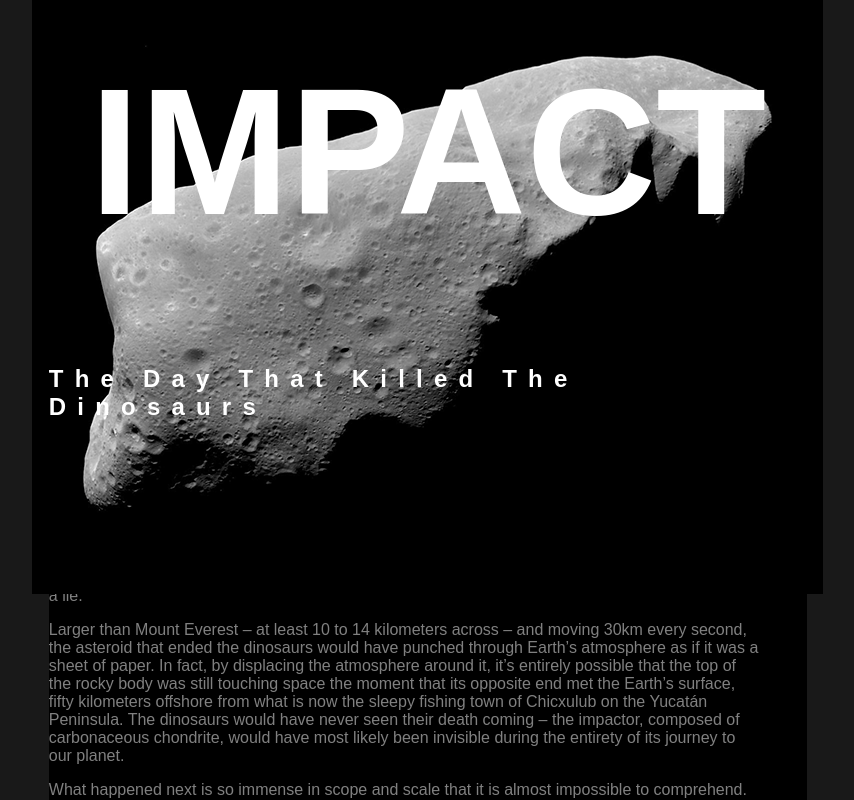
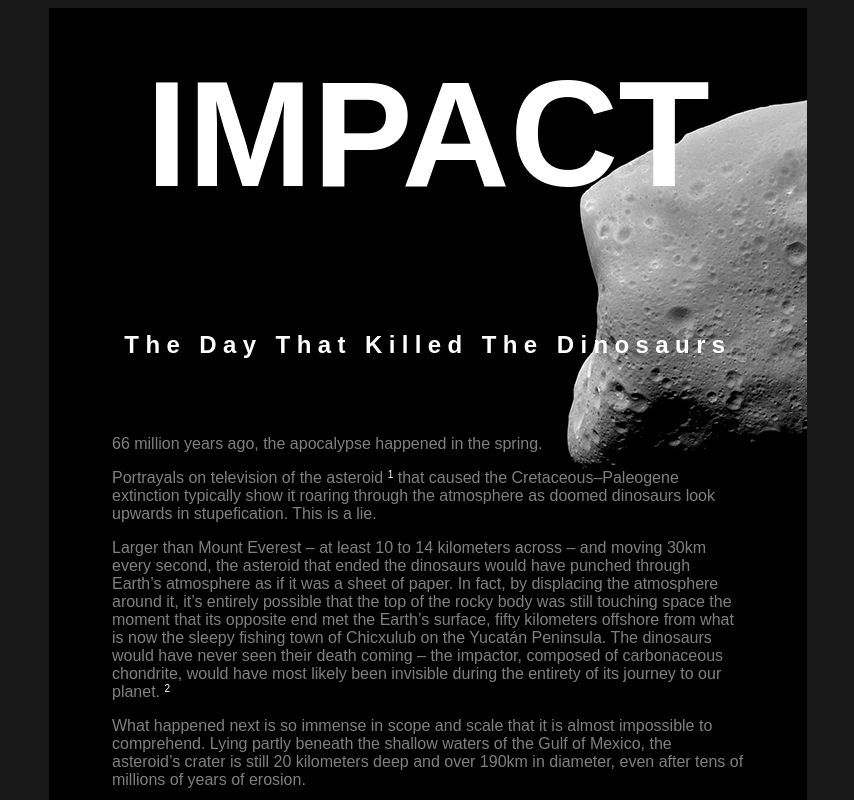
Before and after one commit to BatteryDrain/IMPACT, a plain HTML site: page index.html in a window 1280 px wide. Shown: the top 800 px of the page, without its empty margins (212-1066 px from the left). Drawn offline with Linux system fonts and the light colour scheme.

Commit message:
getting closer

```diff
--- a/index.html
+++ b/index.html
@@ -15,31 +15,42 @@
         <h1>IMPACT</h1>
         <h2>The Day That Killed The Dinosaurs</h2>
     </header>
-    <p>66 million years ago, the apocalypse happened in the spring.
+    <p>
+        66 million years ago, the apocalypse happened in the spring.
     </p>
-    <p>Portrayals on television of the asteroid that caused the Cretaceous–Paleogene extinction typically show it roaring through the atmosphere as doomed dinosaurs look upwards in stupefication. This is a lie.
+    <p>
+        Portrayals on television of the asteroid <span>1</span> that caused the Cretaceous–Paleogene extinction typically show it roaring through the atmosphere as doomed dinosaurs look upwards in stupefication. This is a lie.
     </p>
-    <p>Larger than Mount Everest – at least 10 to 14 kilometers across – and moving 30km every second, the asteroid that ended the dinosaurs would have punched through Earth’s atmosphere as if it was a sheet of paper. In fact, by displacing the atmosphere around it, it’s entirely possible that the top of the rocky body was still touching space the moment that its opposite end met the Earth’s surface, fifty kilometers offshore from what is now the sleepy fishing town of Chicxulub on the Yucatán Peninsula. The dinosaurs would have never seen their death coming – the impactor, composed of carbonaceous chondrite, would have most likely been invisible during the entirety of its journey to our planet.
+    <p>
+        Larger than Mount Everest – at least 10 to 14 kilometers across – and moving 30km every second, the asteroid that ended the dinosaurs would have punched through Earth’s atmosphere as if it was a sheet of paper. In fact, by displacing the atmosphere around it, it’s entirely possible that the top of the rocky body was still touching space the moment that its opposite end met the Earth’s surface, fifty kilometers offshore from what is now the sleepy fishing town of Chicxulub on the Yucatán Peninsula. The dinosaurs would have never seen their death coming – the impactor, composed of carbonaceous chondrite, would have most likely been invisible during the entirety of its journey to our planet. <span>2</span>
     </p>
-    <p>What happened next is so immense in scope and scale that it is almost impossible to comprehend. Lying partly beneath the shallow waters of the Gulf of Mexico, the asteroid’s crater is still 20 kilometers deep and over 190km in diameter, even after tens of millions of years of erosion.
+    <p>
+        What happened next is so immense in scope and scale that it is almost impossible to comprehend. Lying partly beneath the shallow waters of the Gulf of Mexico, the asteroid’s crater is still 20 kilometers deep and over 190km in diameter, even after tens of millions of years of erosion.
     </p>
 
     <img src="assets/chicxulub-crater.jpg" alt="" width="1023" height="550">
 
-    <p>As it passed through the atmosphere, pressure from the impactor’s leading edge would have compressed the air beneath it to temperatures several times hotter than the surface of the sun, displacing or vaporizing millions of tons of seawater in the split second before the rocky body touched the surface. Moments later the asteroid would have obliterated the crust, vaporizing trillions of metric tons of rock while releasing the energy equivalent of several billion nuclear bombs all at once.
+    <p>
+        As it passed through the atmosphere, pressure from the impactor’s leading edge would have compressed the air beneath it to temperatures several times hotter than the surface of the sun, displacing or vaporizing millions of tons of seawater in the split second before the rocky body touched the surface. Moments later the asteroid would have obliterated the crust, vaporizing trillions of metric tons of rock while releasing the energy equivalent of several billion nuclear bombs all at once.
     </p>
-    <p>Eerily, the initial impact would have been completely silent: that’s another thing the visualizations get wrong. Sped up more than 300% in the superheated air, sound would still have moved slower than the heat and light that emerged from the impact, instantly killing everything within a radius of at least 500 kilometers. The heat pulse would have continued around the entire Earth, instantly transforming forests on every continent into firestorms. The sound – surely the loudest in Earth’s history – would only have followed later, carried on 800kph winds in the form of hypercanes that would have ravaged the surface and fanned the blazes still further.
+    <p>
+        Eerily, the initial impact would have been completely silent: that’s another thing the visualizations get wrong. Sped up more than 300% in the superheated air, sound would still have moved slower than the heat and light that emerged from the impact, instantly killing everything within a radius of at least 500 kilometers. The heat pulse would have continued around the entire Earth, instantly transforming forests on every continent into firestorms. The sound – surely the loudest in Earth’s history – would only have followed later, carried on 800kph winds in the form of <span id = "cane">hypercanes</span> that would have ravaged the surface and fanned the blazes still further.
     </p>
-    <p>The impact struck the Earth like a great bell. The area immediately around the impact – present-day Mexico and the lower United States – would have been subjected to an earthquake equivalent to a 12 on the Richter scale. The Earth’s crust cannot absorb that much energy: rather than shaking, surfaces immediately outside the molten zone would have been ejected at escape velocity, taking everything with them: plants, insects, even dinosaurs. While the thought of sauropods in space might be amusing, this would not have been the engineered, comfortable boost astronauts experience during rocket launch: the animals would have been launched upwards in a single, propulsive force measured in 100’s of G’s, squashed flat and burning up in the friction of the superheated atmosphere.
+    <p>
+        The impact struck the Earth like a great bell. The area immediately around the impact – present-day Mexico and the lower United States – would have been subjected to an earthquake equivalent to a 12 on the Richter scale. The Earth’s crust cannot absorb that much energy: rather than shaking, surfaces immediately outside the molten zone would have been ejected at escape velocity, taking everything with them: plants, insects, even dinosaurs. While the thought of sauropods in space might be amusing, this would not have been the engineered, comfortable boost astronauts experience during rocket launch: the animals would have been launched upwards in a single, propulsive force measured in 100’s of G’s, squashed flat and burning up in the friction of the superheated atmosphere.
     </p>
     <h3>Outcomes</h3>
-    <p>Landing in the worst possible place – half in relatively shallow ocean and half on land – the asteroid created twin disasters of both earthquakes and tsunamis. In the Gulf of Mexico the initial wall of water from the impact may have been as much as a mile high, carrying sediments as far north as present-day Montréal. The Earth’s oceans would have “sloshed” in response: a tsunami of that size causes ripple effects in every open body of water, with every shoreline experiencing its own disaster.
+    <p>
+        Landing in the worst possible place – half in relatively shallow ocean and half on land – the asteroid created twin disasters of both earthquakes and tsunamis. In the Gulf of Mexico the initial wall of water from the impact may have been as much as a mile high, carrying sediments as far north as present-day Montréal. The Earth’s oceans would have “sloshed” in response: a tsunami of that size causes ripple effects in every open body of water, with every shoreline experiencing its own disaster.
     </p>
-    <p>Landing in the worst possible place – half in relatively shallow ocean and half on land – the asteroid created twin disasters of both earthquakes and tsunamis. In the Gulf of Mexico the initial wall of water from the impact may have been as much as a mile high, carrying sediments as far north as present-day Montréal. The Earth’s oceans would have “sloshed” in response: a tsunami of that size causes ripple effects in every open body of water, with every shoreline experiencing its own disaster.
+    <p>
+        Landing in the worst possible place – half in relatively shallow ocean and half on land – the asteroid created twin disasters of both earthquakes and tsunamis. In the Gulf of Mexico the initial wall of water from the impact may have been as much as a mile high, carrying sediments as far north as present-day Montréal. The Earth’s oceans would have “sloshed” in response: a tsunami of that size causes ripple effects in every open body of water, with every shoreline experiencing its own disaster.
     </p>
-    <p>Minutes later, most of the ejecta would have started to return to Earth. First, the heaviest fragments that had not achieved escape velocity: rocks the size of houses, each causing its own circular wave of devastation wherever it landed. Then the lighter material: burning sphericals of rock, silicates: for a time, it may have literally been raining molten glass. Far later, dust would have settled, along with elements from the asteroid itself, such as the iridium that provided an initial clue as to the impact.
+    <p>
+        Minutes later, most of the ejecta would have started to return to Earth. First, the heaviest fragments that had not achieved escape velocity: rocks the size of houses, each causing its own circular wave of devastation wherever it landed. Then the lighter material: burning sphericals of rock, silicates: for a time, it may have literally been raining molten glass. Far later, dust would have settled, along with elements from the asteroid itself, such as the iridium that provided an initial clue as to the impact.
     </p>
-    <p>The devastation of that day would have undoubtedly killed billions of animals, completely wiping out many local species. But life is a tenacious thing, clinging to existence despite desperate odds. Even after the impact, there would have been millions of dinosaurs left alive. What was so particular about this impact that it could kill ¾ of the species on the planet, including all non-avian dinosaurs and flying reptiles?
+    <p>
+        The devastation of that day would have undoubtedly killed billions of animals, completely wiping out many local species. But life is a tenacious thing, clinging to existence despite desperate odds. Even after the impact, there would have been millions of dinosaurs left alive. What was so particular about this impact that it could kill ¾ of the species on the planet, including all non-avian dinosaurs and flying reptiles?
     </p>
     <h3>The Long Death</h3>
     <ul>
--- a/script.js
+++ b/script.js
@@ -1,6 +1,5 @@
-POS = -280;
+POS = 0;
 window.addEventListener("scroll", () => {
     let ANGLE = window.scrollY / 10;
-    rock.style.transform = "rotate(" + (ANGLE * -1) + "deg)";
-    POS = ANGLE * 10;
+    rock.style.transform = "rotate(" + (-1 * ANGLE) + "deg)";
 });
--- a/styles.css
+++ b/styles.css
@@ -2,51 +2,74 @@ body {
     padding: 0;
     background-color: rgb(25, 25, 25);
 }
+
 main {
+    padding-left: 5%;
+    padding-right: 5%;
     margin: 0;
-    margin-left: 20% ;
+    margin-left: 20%;
     background-color: black;
     color: white;
     font-family: Rboto, Arial, sans-serif;
-    width: 60%;
+    width: 50%;
+    position: relative;
+    overflow: hidden;
 }
 header {
     display: flex;
     flex-direction: column;
     align-items: center;
 }
+
 h1 {
-    font-size: 180px;
+    font-size: 150px;
     margin-top: 40px;
     margin-bottom: 90px;
     z-index: 1;
 }
+
 img {
     width: 100%;
     height: auto;
 }
+
 p {
     color: grey;
-    z-index: 2;
-    max-width: 80ch;
+    z-index: 1;
+    max-width: 120ch;
+    position: relative;
 }
+
+span {
+    color: white;
+    font-size: x-small;
+    position: relative;
+    top: -5px;
+}
+
 li {
     color: grey;
 }
+
 hr {
     display: block;
     border: 0;
     border: 1px solid grey;
 }
+
 h2 {
-    margin-bottom: 80px;
-    letter-spacing: 0.7rem;
+    margin-bottom: 60px;
+    letter-spacing: 0.4rem;
     z-index: 1;
 }
+
 #rock {
     width: 791px;
     float: right;
     position: absolute;
-    right: var(POS);
+    right: -500px;
+    top: -50px;
+}
+#cane {
     top: 0px;
 }
```
